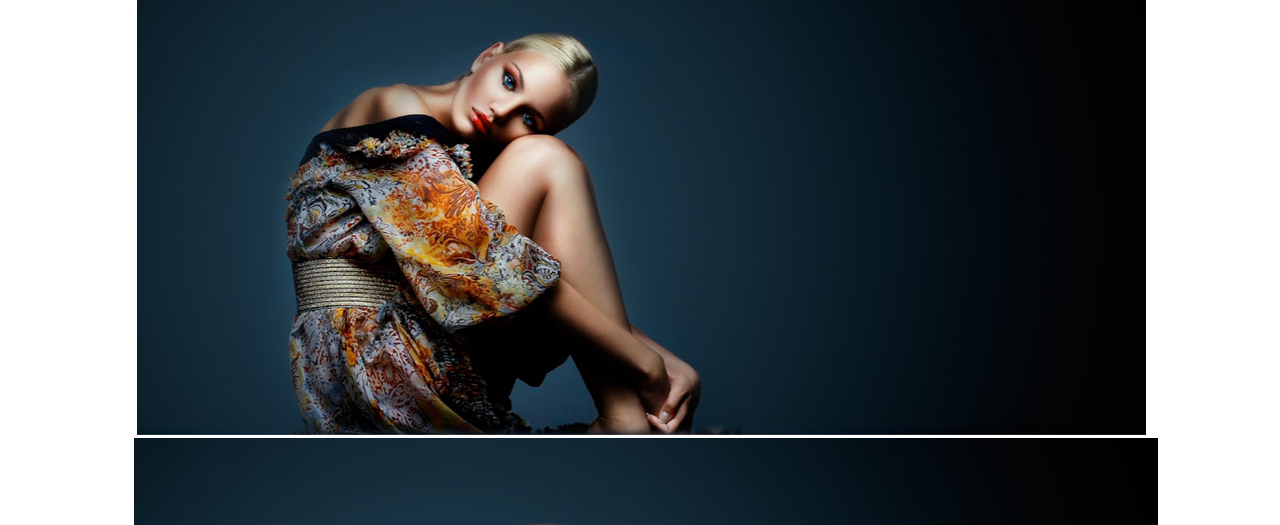
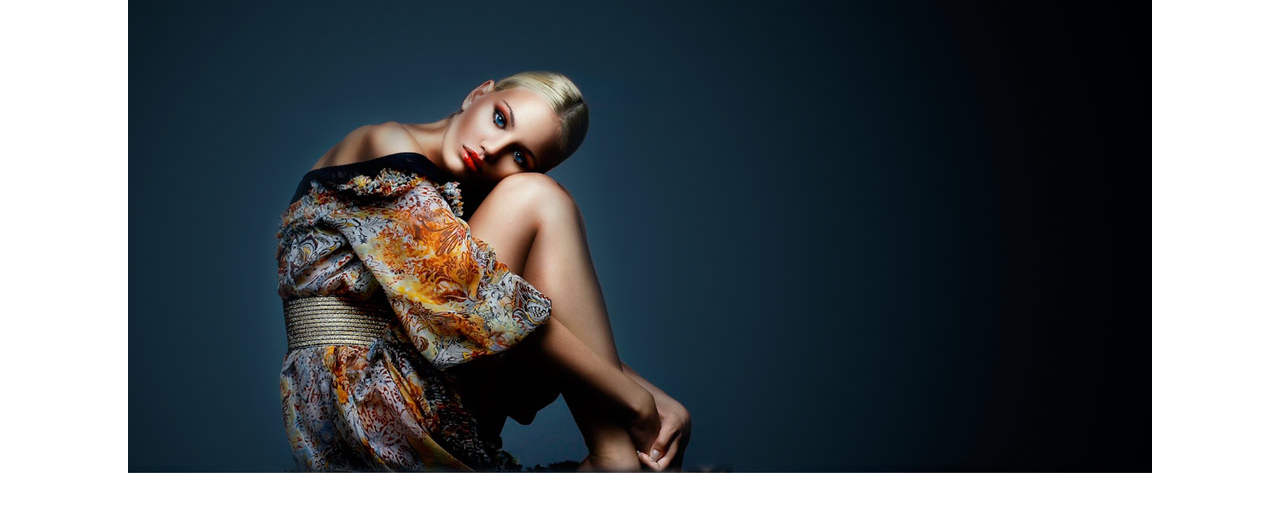
Before and after one commit to jocsas/projeto-fashion, a plain HTML site: page index.html in a window 1280 px wide. Shown: the part 64-589 px from the top of the page. Drawn offline with Linux system fonts and the light colour scheme.

Commit message:
Add files via upload

```diff
--- a/css/style.css
+++ b/css/style.css
@@ -1,14 +1,21 @@
+body{
+    font-family: tahoma,arial,sans-serif;
+    margin: 0;
+    padding: 0;
+}
 #content{
+    width: 1024px;
     margin: auto;
-    width: 80%;
-    font-family: Arial, Helvetica, sans-serif
+}
 }
 .top-content{
-    background-image: url(../imagens/topo.jpg);
-    height: 488px;
-    background-repeat: no-repeat;
     border: solid transparent;
     position: relative;
+}
+.bgtop{
+    display: block;
+    box-sizing: border-box;
+
 }
 .top-content img{
     position: absolute;
@@ -115,6 +122,9 @@
 }
 .map{
     margin-top: 50px;
+    display: block;
+    margin: auto;
+    box-sizing: border-box;
 }
 footer{
     background-color: black;
```
